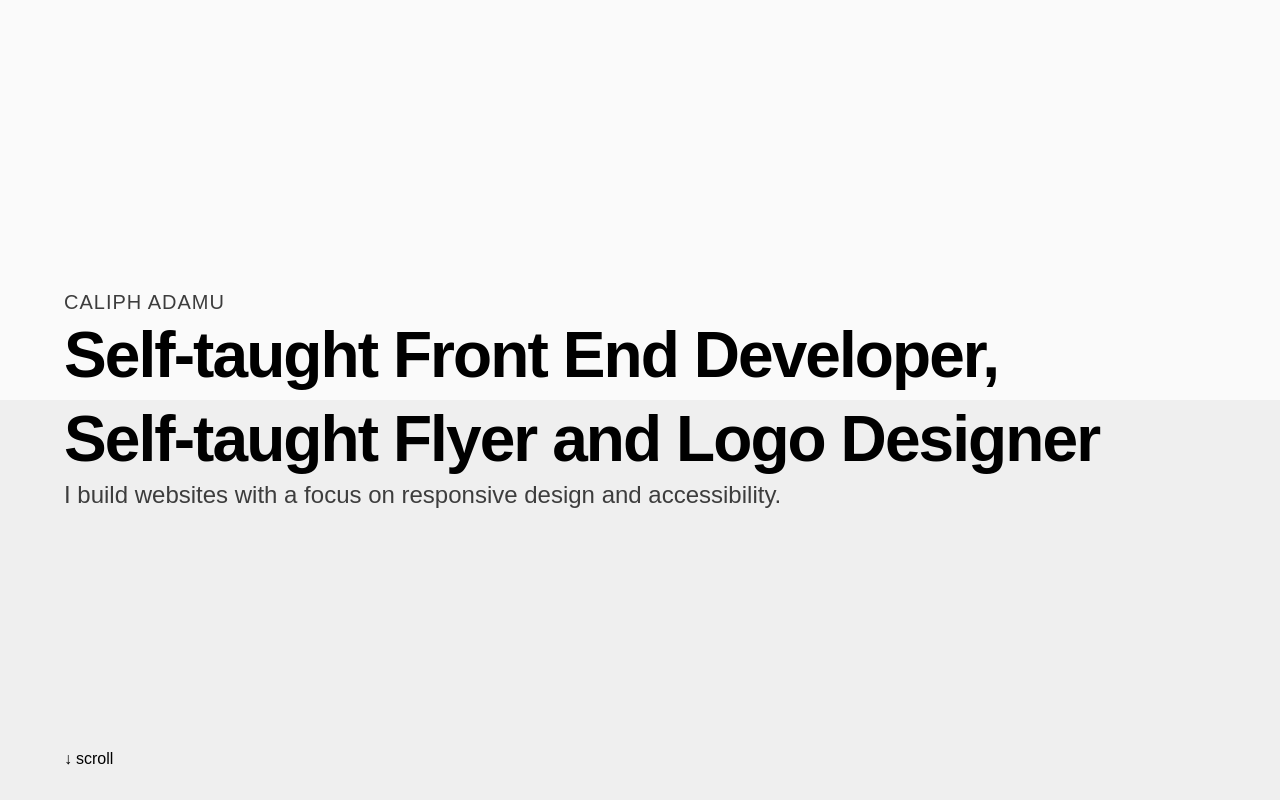
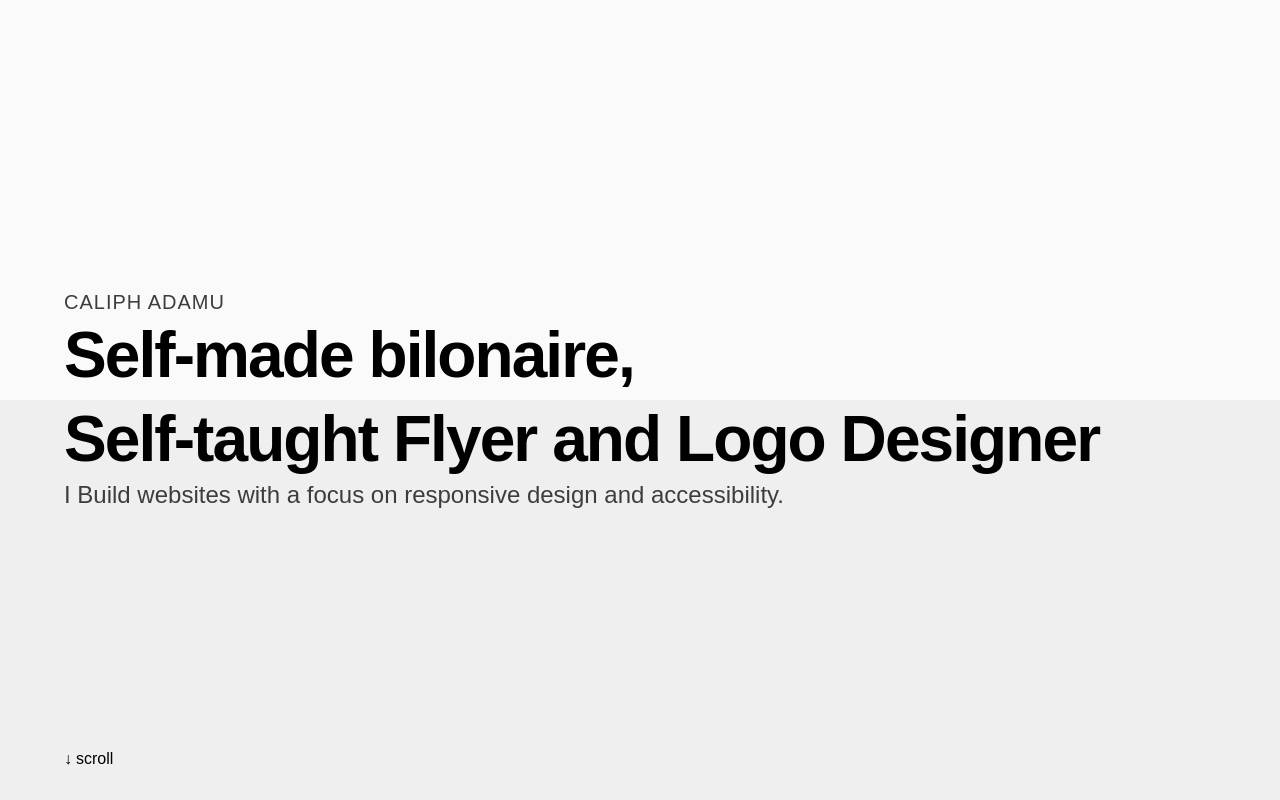
Before and after one commit to caliphviper/portfolio2, a plain HTML site: page index.html in a window 1280 px wide. Shown: the top 800 px of the page. Drawn offline with Linux system fonts and the light colour scheme; a web font is replaced by a local one.

Commit message:
Updated form

```diff
--- a/index.html
+++ b/index.html
@@ -530,12 +530,12 @@
         </div>
         <div class="header-text">
           <h1>
-            <p class="animate-text-1">Self-taught Front End Developer,</p>
+            <p class="animate-text-1">Self-made bilonaire,</p>
             <p class="animate-text-1">Self-taught Flyer and Logo Designer </p>
                       </h1>
         </div>
         <h2 class="animate-subtitle">
-          I build websites with a focus on responsive design and accessibility.
+          I Build websites with a focus on responsive design and accessibility.
         </h2>
         <div class="scroll-button animate-scroll" tabindex="0">
           <div class="arrow">↓</div> scroll
```
